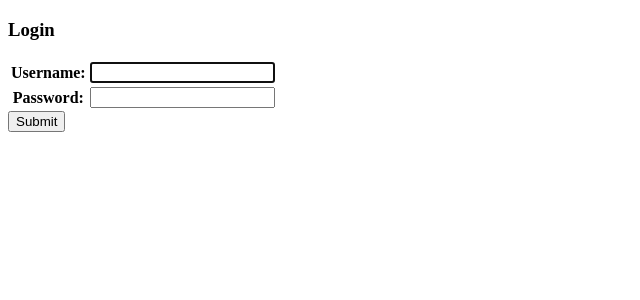
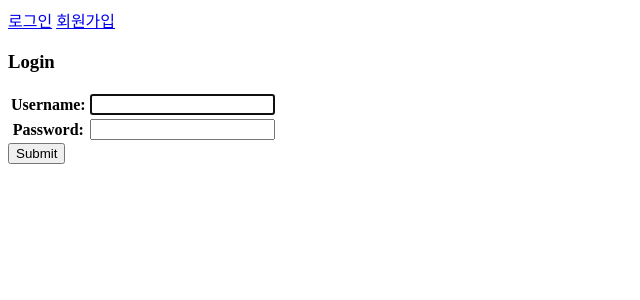
Before and after one commit to Gyu-sang/bae_min, a Django app: page /accounts/login/ in a window 1280 px wide. Shown: the top 300 px of the page, without its empty margins (0-640 px from the left). Run offline with Django 3.2, Linux system fonts and the light colour scheme.

Commit message:
로그인/회원가입/로그아웃/프로필 구현 및 연결

```diff
--- a/accounts/urls.py
+++ b/accounts/urls.py
@@ -5,5 +5,6 @@ from . import views
 urlpatterns = [
     url(r'^login/$', auth_views.LoginView.as_view(template_name='accounts/login_form.html'), name='login'),
     url(r'^signup/$', views.signup, name='signup'),
-    url(r'^profile/$', views.profile, name='profile')
+    url(r'^profile/$', views.profile, name='profile'),
+    url(r'^logout/$', auth_views.LogoutView.as_view(next_page='/'), name='logout'),
 ]
--- a/final/templates/layout.html
+++ b/final/templates/layout.html
@@ -5,6 +5,13 @@
         <title>벤처창업웹프로그래밍2 - 2017</title>
     </head>
     <body>
+      {% if user.is_authenticated %}
+        <a href="{% url "profile" %}">프로필</a>
+        <a href="{% url "logout" %}">로그아웃</a>
+      {% else %}
+        <a href="{% url "login" %}">로그인</a>
+        <a href="{% url "signup" %}">회원가입</a>
+      {% endif %}
       {% block content %}
       {% endblock %}
     </body>
```
